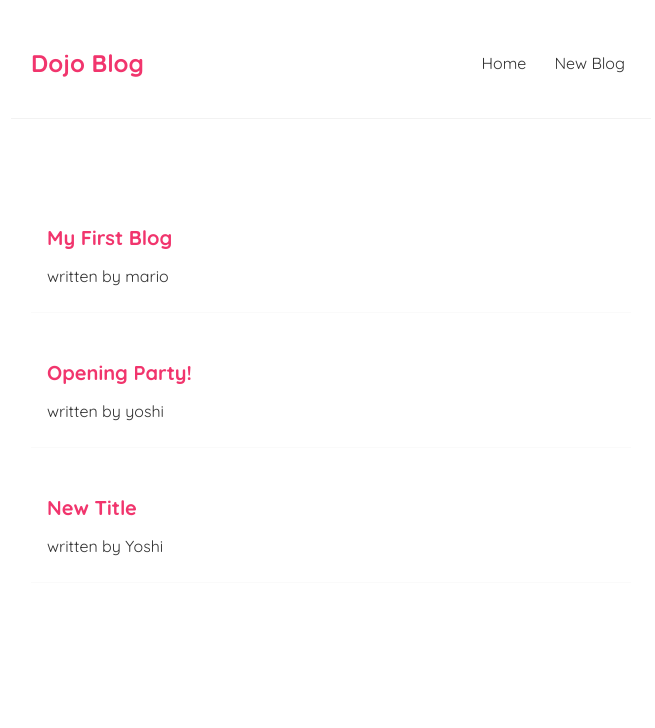
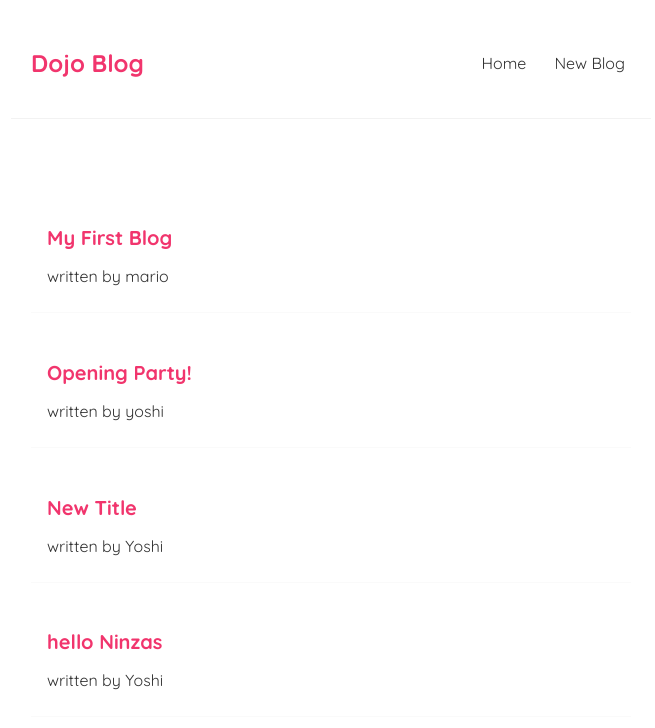
Before and after one commit to LijuJacob08/ReactLearning, a React (Create React App) app in the folder react-todo-app/: page / in a window 1280 px wide. Shown: the top 728 px of the page, without its empty margins (309-964 px from the left). Built offline with nearby package versions, Linux system fonts and the light colour scheme; data requests are answered from the project's data file; the HTML template or start-up script is replaced by a standard one.

Commit message:
Programmatic Redirects

```diff
--- a/react-todo-app/Data/db.json
+++ b/react-todo-app/Data/db.json
@@ -17,6 +17,12 @@
       "body": "New title with new body",
       "author": "Yoshi",
       "id": 3
+    },
+    {
+      "title": "hello Ninzas",
+      "body": "This my body , i'll like to update is as soon as possible.\n",
+      "author": "Yoshi",
+      "id": 4
     }
   ]
 }
--- a/react-todo-app/src/Create.js
+++ b/react-todo-app/src/Create.js
@@ -1,4 +1,5 @@
 import { useState } from "react";
+import { useHistory } from "react-router";
 
 const Create =()=>{
 
@@ -6,6 +7,8 @@ const Create =()=>{
     const [body,setBody]= useState('');
     const [author,setAuthor] = useState('Mario');
     const [isPending,SetIsPending] = useState(false);
+    const history = useHistory();
+
 
     const handleSubmit=(e)=>{
     e.preventDefault();
@@ -19,6 +22,7 @@ const Create =()=>{
     }).then(() =>{
         console.log("new blog added");
         SetIsPending(false);
+        history.push('/');
 
     })
 
```
